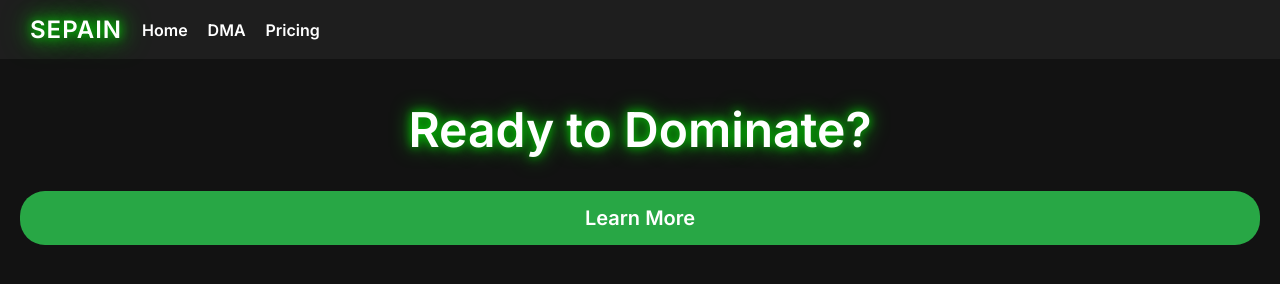
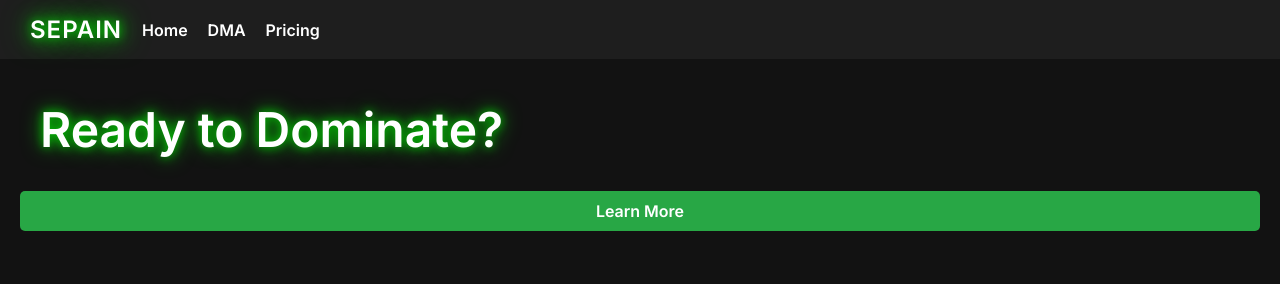
Before and after one commit to sepainoffical/webpage, a plain HTML site: page index.html in a window 1280 px wide. Drawn offline with Linux system fonts and the light colour scheme.

Commit message:
Update index.html

```diff
--- a/index.html
+++ b/index.html
@@ -45,18 +45,19 @@
       font-weight: bold;
       font-size: 3rem;
       margin-top: 80px;
-      text-align: center;
+      text-align: left;
       text-shadow: 0 0 10px rgba(0, 255, 0, 0.7), 0 0 20px rgba(0, 255, 0, 0.7);
+      margin-left: 20px;
     }
     .button {
       display: block;
-      margin: 30px auto;
-      padding: 15px 30px;
+      margin: 20px auto;
+      padding: 10px 10px;
       background-color: #28a745;
       color: white;
-      font-size: 1.25rem;
+      font-size: 1rem;
       text-align: center;
-      border-radius: 25px;
+      border-radius: 5px;
       text-decoration: none;
     }
     .button:hover {
```
